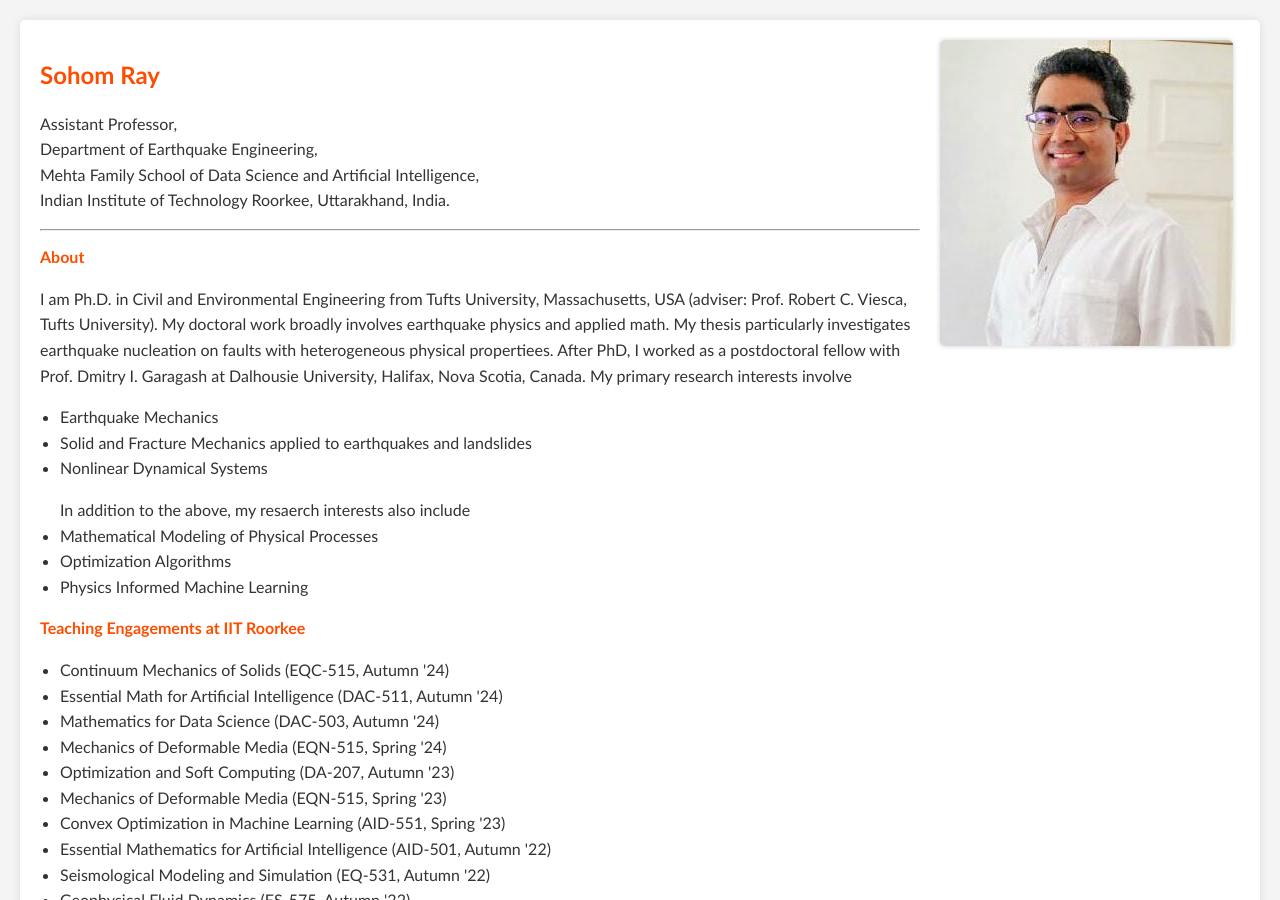
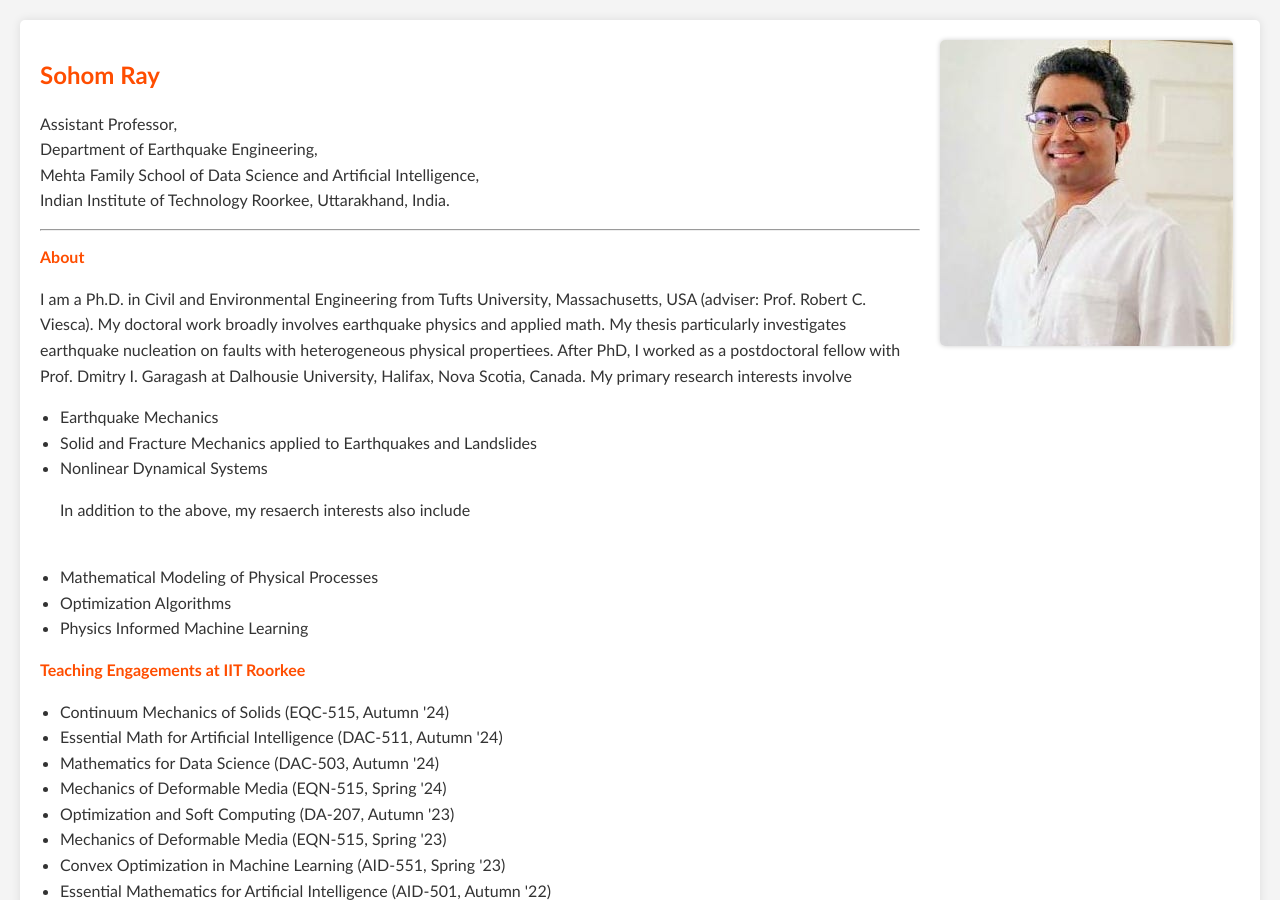
Before and after one commit to RaySohom/q, a Jekyll site: the page index.html, which Jekyll copies as it is, in a window 1280 px wide and 900 px high. Built offline with Jekyll 4.4.1, drawn with Linux system fonts in a browser that asks for light colours; some web fonts are replaced.

Commit message:
Update index.html

```diff
--- a/index.html
+++ b/index.html
@@ -13,19 +13,20 @@
             Indian Institute of Technology Roorkee, Uttarakhand, India.</p>
             <hr>
             <h2> About</h2>
-            <p> I am Ph.D. in Civil and Environmental Engineering from Tufts University, Massachusetts, USA (adviser: Prof. Robert C. Viesca, Tufts University). My doctoral work broadly involves earthquake physics and applied math. My thesis particularly investigates earthquake nucleation on faults with heterogeneous physical propertiees.
+            <p> I am a Ph.D. in Civil and Environmental Engineering from Tufts University, Massachusetts, USA (adviser: Prof. Robert C. Viesca). My doctoral work broadly involves earthquake physics and applied math. My thesis particularly investigates earthquake nucleation on faults with heterogeneous physical propertiees.
                 After PhD, I worked as a postdoctoral fellow with Prof. Dmitry I. Garagash at Dalhousie University, Halifax, Nova Scotia, Canada. My primary research interests involve <br>
              <ul>
                 <li> Earthquake Mechanics</li>
-                <li> Solid and Fracture Mechanics applied to earthquakes and landslides</li>
+                <li> Solid and Fracture Mechanics applied to Earthquakes and Landslides</li>
                 <li> Nonlinear Dynamical Systems</li>
              </ul>
              <ul>
-                In addition to the above, my resaerch interests also include <br>
+            <p>In addition to the above, my resaerch interests also include </p> <br>
                 <li> Mathematical Modeling of Physical Processes</li>
                 <li> Optimization Algorithms</li>
                 <li> Physics Informed Machine Learning</li>
-            </ul> </p>
+            </ul>
+        </p>
 
 <h2>Teaching Engagements at IIT Roorkee </h2>
 <ul>
```
